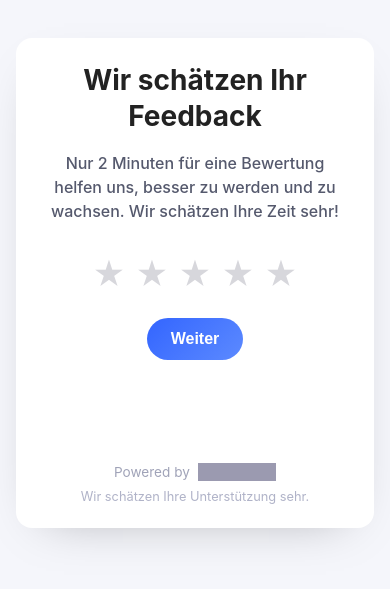
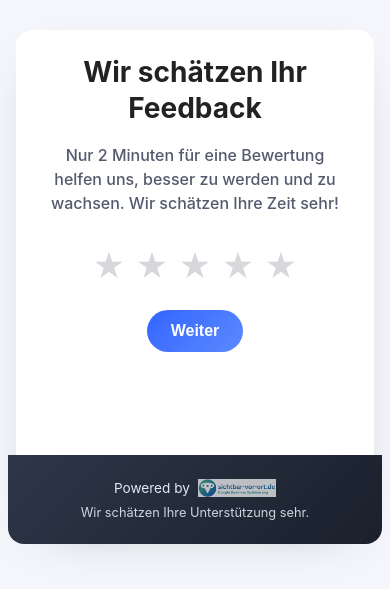
Before and after one commit to FranksForge/blooreview.app, a plain HTML site: page index.html in a window 390 px wide. Shown: the part 155-744 px from the top of the page. Drawn offline with Linux system fonts and the light colour scheme.

Commit message:
Fix Footer-Logo Display mit dunklem Hintergrund
- Logo-Filter entfernt (verursachte grauen Balken)
- Dunkler Gradient-Hintergrund für Footer hinzugefügt
- Weißes Logo wird nun korrekt auf dunklem Grund angezeigt
- Footer spannt über volle Kartenbreite (wie Hero-Image)
- Opacity-Effekt für Hover (0.7 → 0.9)
- Mobile-Anpassungen für Footer-Margins
- Abgerundete Ecken unten (border-radius)

```diff
--- a/styles.css
+++ b/styles.css
@@ -317,6 +317,13 @@ h1 {
     max-height: 200px;
   }
 
+  footer {
+    margin-left: -1.5rem;
+    margin-right: -1.5rem;
+    margin-bottom: -1.5rem;
+    padding: 1.25rem;
+  }
+
   .share-buttons {
     flex-direction: column;
   }
@@ -329,9 +336,15 @@ h1 {
 
 footer {
   margin-top: 2.5rem;
+  padding: 1.5rem;
+  margin-left: -2rem;
+  margin-right: -2rem;
+  margin-bottom: -2rem;
   text-align: center;
-  color: #a0a3b8;
+  background: linear-gradient(135deg, #2d3748 0%, #1a202c 100%);
+  color: #e2e8f0;
   font-size: 0.85rem;
+  border-radius: 0 0 16px 16px;
 }
 
 .footer-content {
@@ -348,17 +361,17 @@ footer {
   width: auto;
   vertical-align: middle;
   object-fit: contain;
-  filter: brightness(0) saturate(100%) invert(66%) sepia(8%) saturate(566%) hue-rotate(203deg) brightness(93%) contrast(90%);
-  transition: filter 0.2s ease;
+  opacity: 0.7;
+  transition: opacity 0.2s ease;
 }
 
 .footer-logo:hover {
-  filter: brightness(0) saturate(100%) invert(55%) sepia(8%) saturate(700%) hue-rotate(203deg) brightness(95%) contrast(92%);
+  opacity: 0.9;
 }
 
 .footer-tagline {
   display: block;
-  color: #b0b3c8;
+  color: #cbd5e0;
   font-size: 0.8rem;
 }
 
```
